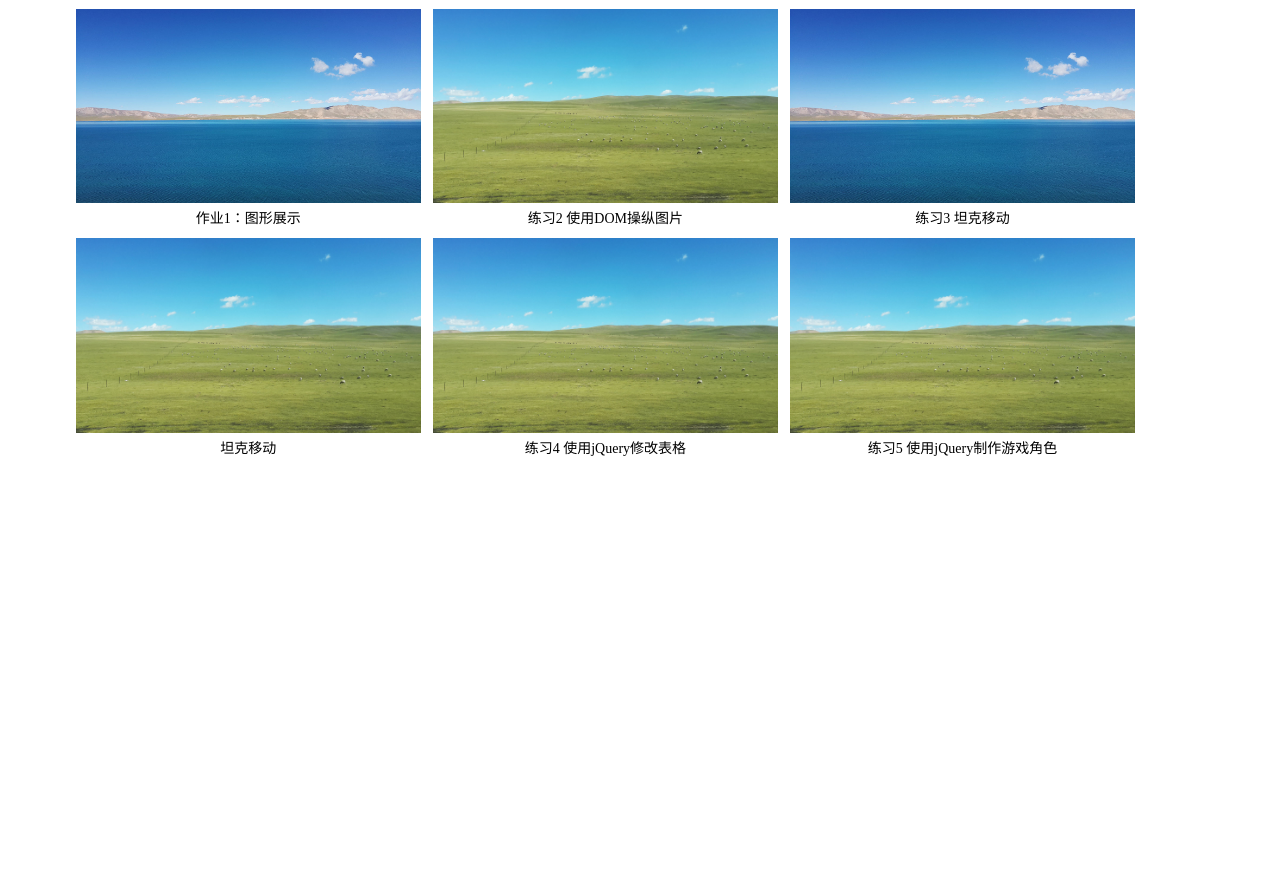
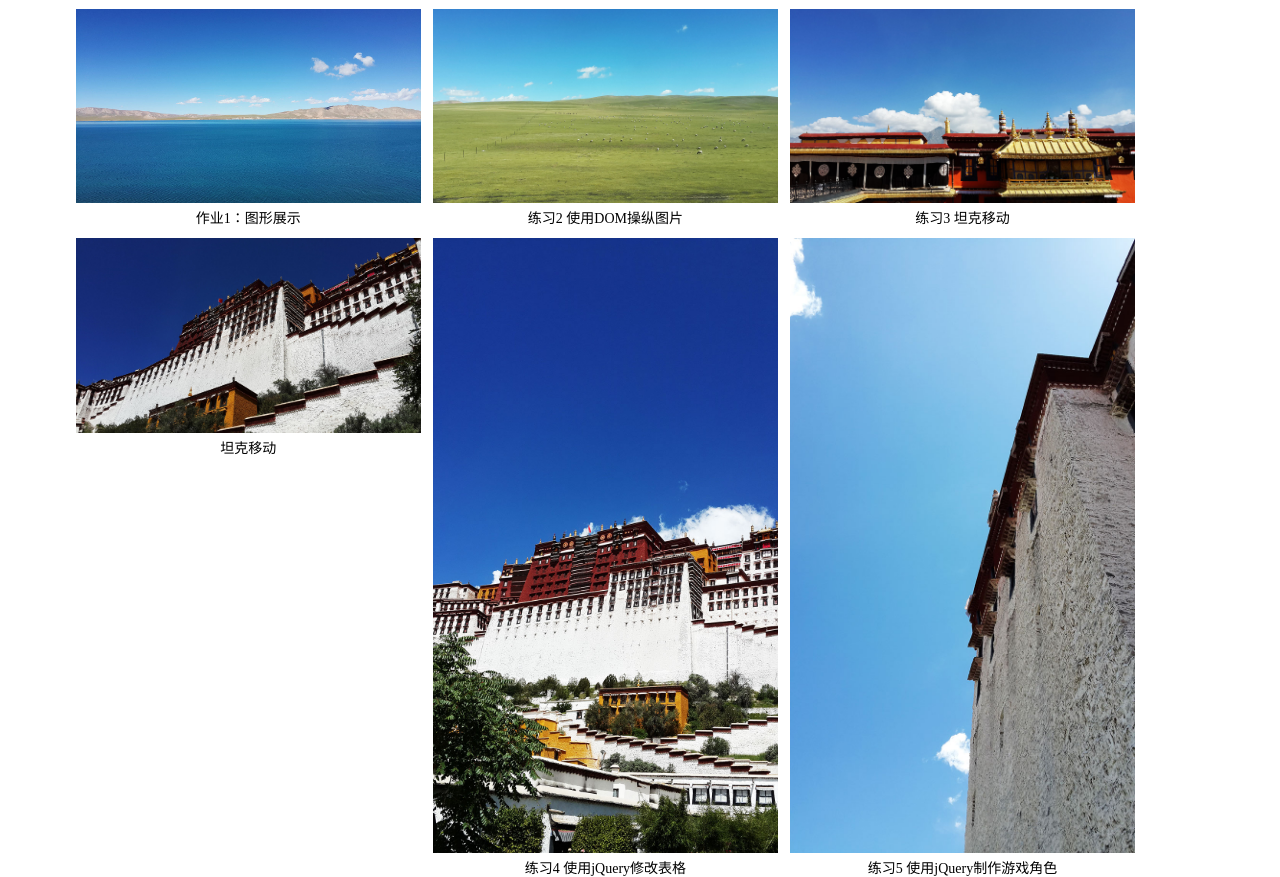
Before and after one commit to hualiukai/lk.github.io, a plain HTML site: page index.html in a window 1280 px wide. Shown: the part 49-926 px from the top of the page. Before the commit the page ends 800 px from the top, so only its background shows below. Drawn offline with Linux system fonts and the light colour scheme.

Commit message:
Update index.html

```diff
--- a/index.html
+++ b/index.html
@@ -30,20 +30,20 @@ a:hover{color: #FF0000;}
 			<div class="dt"><a href="Dom操作图片">练习2 使用DOM操纵图片</a></div>
 		</li>
 		<li>
-			<div><a href=练习3 坦克移动"><img data-original="img/tibet-1.jpg" src="img/tibet-1.jpg" alt="图片1"></a></div>
+			<div><a href=练习3 坦克移动"><img data-original="img/tibet-3.jpg" src="img/tibet-3.jpg" alt="图片1"></a></div>
 			<div class="dt"><a href="练习3 坦克移动">练习3 坦克移动</a></div>
 		</li>
                  <li>
-			<div><a href="坦克移动/index.html"><img data-original="img/tibet-2.jpg" src="img/tibet-2.jpg" alt="图片2"></a></div>
+			<div><a href="坦克移动/index.html"><img data-original="img/tibet-4.jpg" src="img/tibet-4.jpg" alt="图片2"></a></div>
 			<div class="dt"><a href="坦克移动/index.html">坦克移动</a></div>
 		</li>
 
 		<li>
-			<div><a href="练习4 使用jQuery修改表格"><img data-original="img/tibet-2.jpg" src="img/tibet-2.jpg" alt="图片2"></a></div>
+			<div><a href="练习4 使用jQuery修改表格"><img data-original="img/tibet-5.jpg" src="img/tibet-5.jpg" alt="图片2"></a></div>
 			<div class="dt"><a href="练习4 使用jQuery修改表格">练习4 使用jQuery修改表格</a></div>
 		</li>
 		<li>
-			<div><a href="使用jQuery制作游戏角色"><img data-original="img/tibet-2.jpg" src="img/tibet-2.jpg" alt="图片2"></a></div>
+			<div><a href="使用jQuery制作游戏角色"><img data-original="img/tibet-6.jpg" src="img/tibet-6.jpg" alt="图片2"></a></div>
 			<div class="dt"><a href="使用jQuery制作游戏角色">练习5 使用jQuery制作游戏角色</a></div>
 		</li>
 
```
